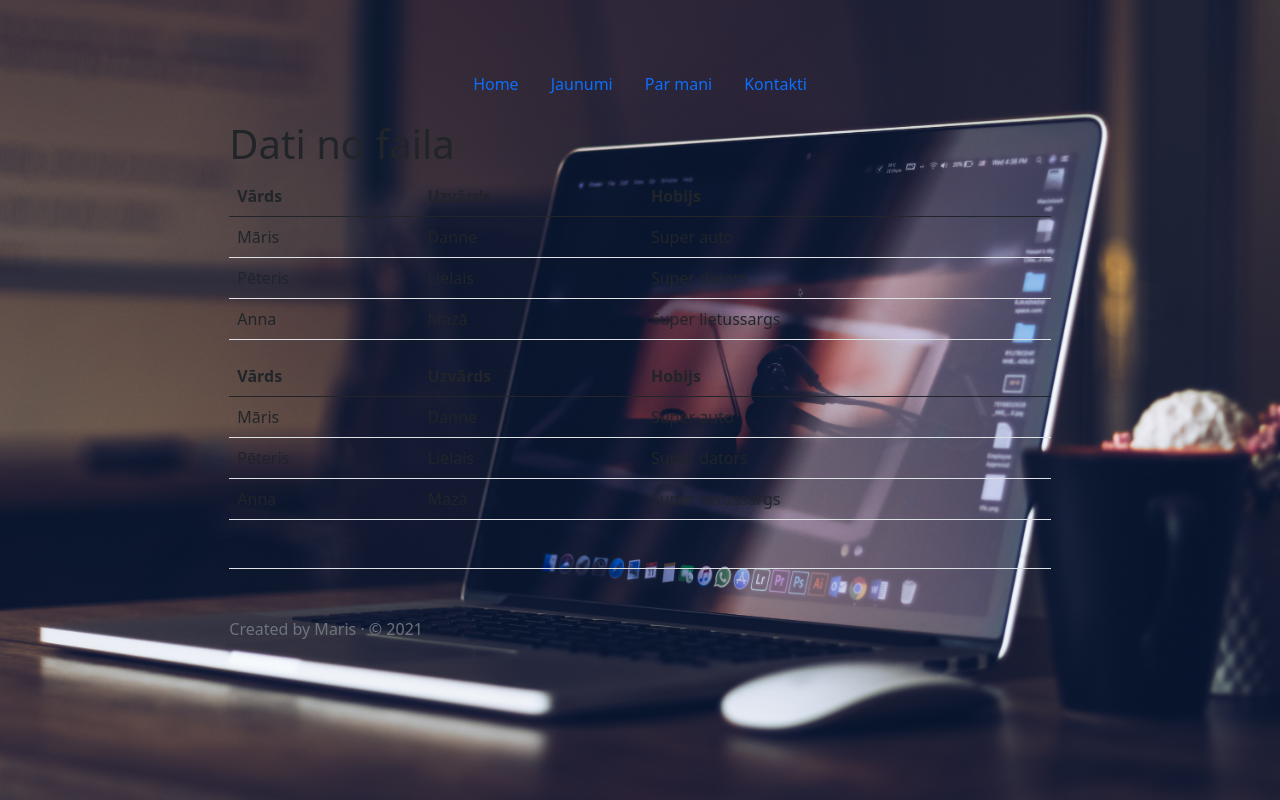
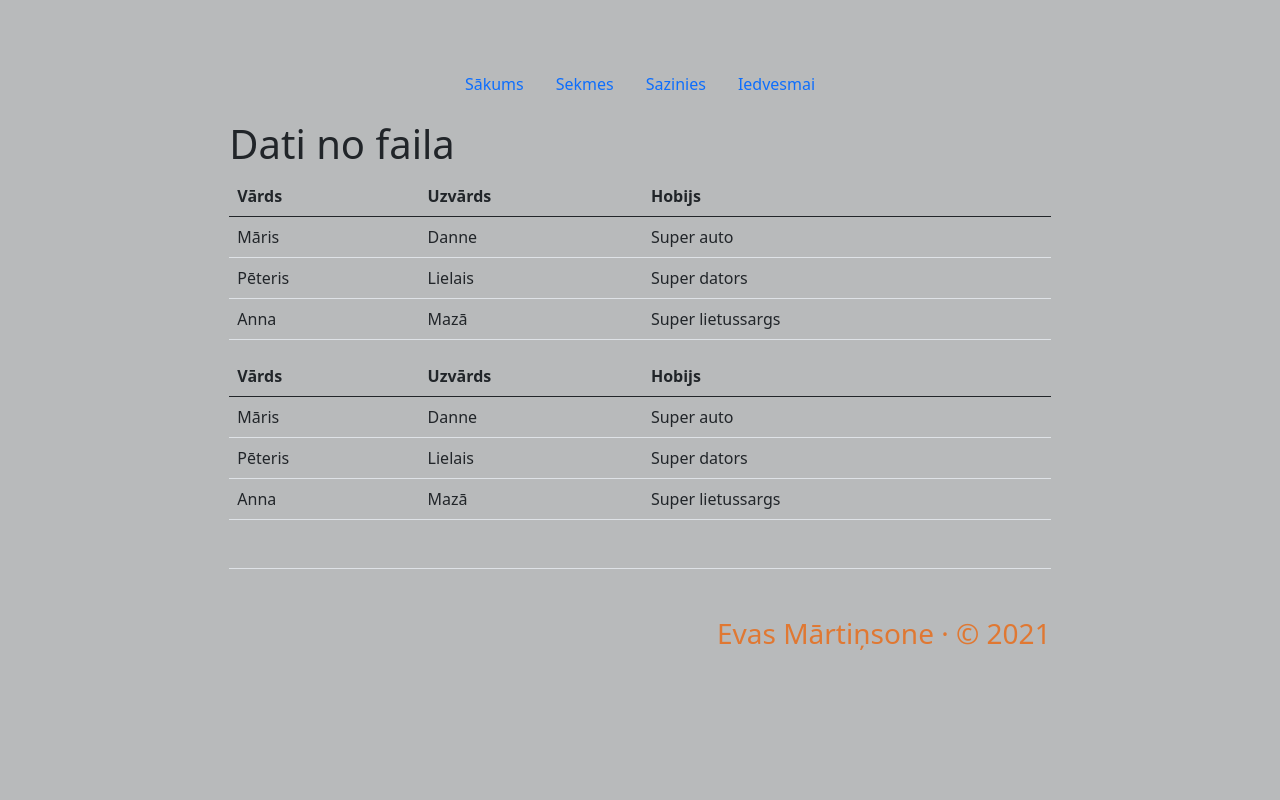
Before and after one commit to eva-martinsone/ieskaite_flask, a Flask app: page /lasitDatus in a window 1280 px wide. Run offline with Flask 2, Linux system fonts and the light colour scheme; some libraries are stand-ins or nearby versions.

Commit message:
labota struktura

```diff
--- a/main.py
+++ b/main.py
@@ -7,18 +7,18 @@ app = Flask(__name__)
 def home():
     return render_template('home.html')
 
-@app.route('/kontakti')
-def kontakti():
+@app.route('/sazinies')
+def sazinies():
     status = request.args.get('status')
-    return render_template('kontakti.html', veiksmigi = status)
+    return render_template('sazinies.html', veiksmigi = status)
 
-@app.route('/parmani')
-def parmani():
-    return render_template('parmani.html')
+@app.route('/seksmes')
+def sekmes():
+    return render_template('sekmes.html')
 
-@app.route('/jaunumi')
+@app.route('/iedvesmai')
 def jaunumi():
-    return render_template('jaunumi.html')
+    return render_template('iedvesmai.html')
 
 @app.route('/postData', methods = ['POST', 'GET'])
 def postData():
@@ -39,8 +39,8 @@ def lasitDatus():
     dati2 = []
     for rindina in rindinas:
         ieraksts = rindina.split(',')
-        #print(rindina)
-        #print(ieraksts)
+        print(rindina)
+        print(ieraksts)
         dati.append(ieraksts)
         dati2.append({'vards':ieraksts[0], 'uzvards':ieraksts[1], 'hobijs':ieraksts[2]})
 
--- a/static/css/starter-template.css
+++ b/static/css/starter-template.css
@@ -1,10 +1,9 @@
 body {
-  background-image: url(/static/img/r_backgroud.jpg);
-  background-position: center center;
+    background-position: center center;
   background-repeat: no-repeat;
   background-size: cover;
   background-attachment: fixed;
-  background-color:grey;
+  background-color:rgb(184, 186, 187);
 }
 
 .icon-list {
--- a/templates/layout.html
+++ b/templates/layout.html
@@ -4,9 +4,9 @@
 <head>
   <meta charset="utf-8">
   <meta name="viewport" content="width=device-width, initial-scale=1">
-  <meta name="description" content="Mana super lapa">
-  <meta name="author" content="Māris Danne">
-  <title>Mana lapa ar boostrap</title>
+  <meta name="description" content="Progresīvās programmēšanas metodes">
+  <meta name="author" content="Eva Mārtiņsone">
+  <title>Eksāmena darbs</title>
 
   <!-- Bootstrap core CSS -->
   <link href="/static/css/bootstrap.min.css" rel="stylesheet">
@@ -16,13 +16,13 @@
 </head>
 
 <body>
-  <div class="col-lg-8 mx-auto p-3 py-md-5">
-    <header class="d-flex justify-content-center py-3">
-      <ul class="nav nav-pills">
-        <li class="nav-item"><a href="/" class="nav-link {% if aktiva_lapa == 'home' %} active {% endif %}">Home</a></li>
-        <li class="nav-item"><a href="/jaunumi" class="nav-link {% if aktiva_lapa == 'jaunumi' %} active {% endif %}">Jaunumi</a></li>
-        <li class="nav-item"><a href="/parmani" class="nav-link {% if aktiva_lapa == 'parmani' %} active {% endif %}">Par mani</a></li>
-        <li class="nav-item"><a href="/kontakti" class="nav-link {% if aktiva_lapa == 'kontakti' %} active {% endif %}">Kontakti</a></li>
+  <div class="col-lg-8 mx-auto p-3 py-md-5 bg=dark">
+    <header class="d-flex justify-content-center py-3 bg=dark">
+      <ul class="nav nav-pills bg=secondary">
+        <li class="nav-item"><a href="/" class="nav-link {% if aktiva_lapa == 'home' %} active {% endif %}">Sākums</a></li>
+        <li class="nav-item"><a href="/sekmes" class="nav-link {% if aktiva_lapa == 'sekmes' %} active {% endif %}">Sekmes</a></li>
+        <li class="nav-item"><a href="/sazinies" class="nav-link {% if aktiva_lapa == 'sazinies' %} active {% endif %}">Sazinies</a></li>
+        <li class="nav-item"><a href="/iedvesmai" class="nav-link {% if aktiva_lapa == 'iedvesmai' %} active {% endif %}">Iedvesmai</a></li>
       </ul>
     </header>
 
@@ -34,7 +34,7 @@
     </main>
 
     <footer class="pt-5 my-5 text-muted border-top">
-      Created by Maris &middot; &copy; 2021
+      <h3 style="text-align:right; color: rgb(224, 120, 50)">Evas Mārtiņsone &middot; &copy; 2021</h3>
     </footer>
   </div>
 
```
